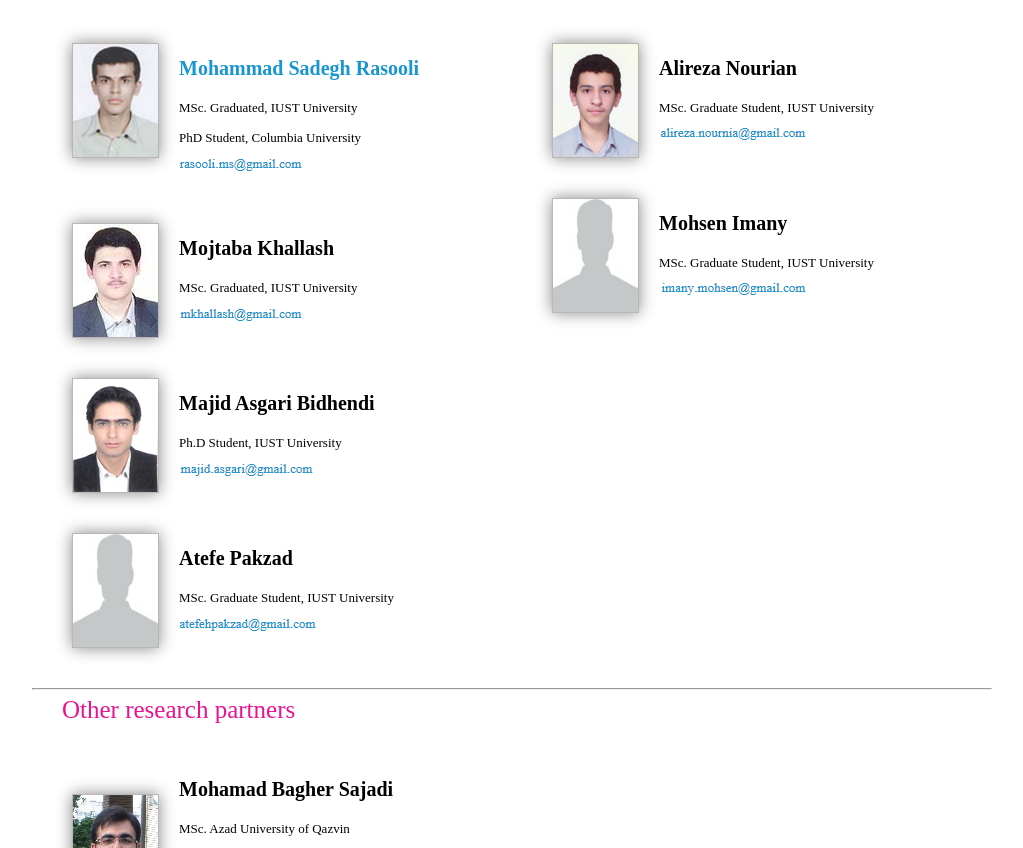
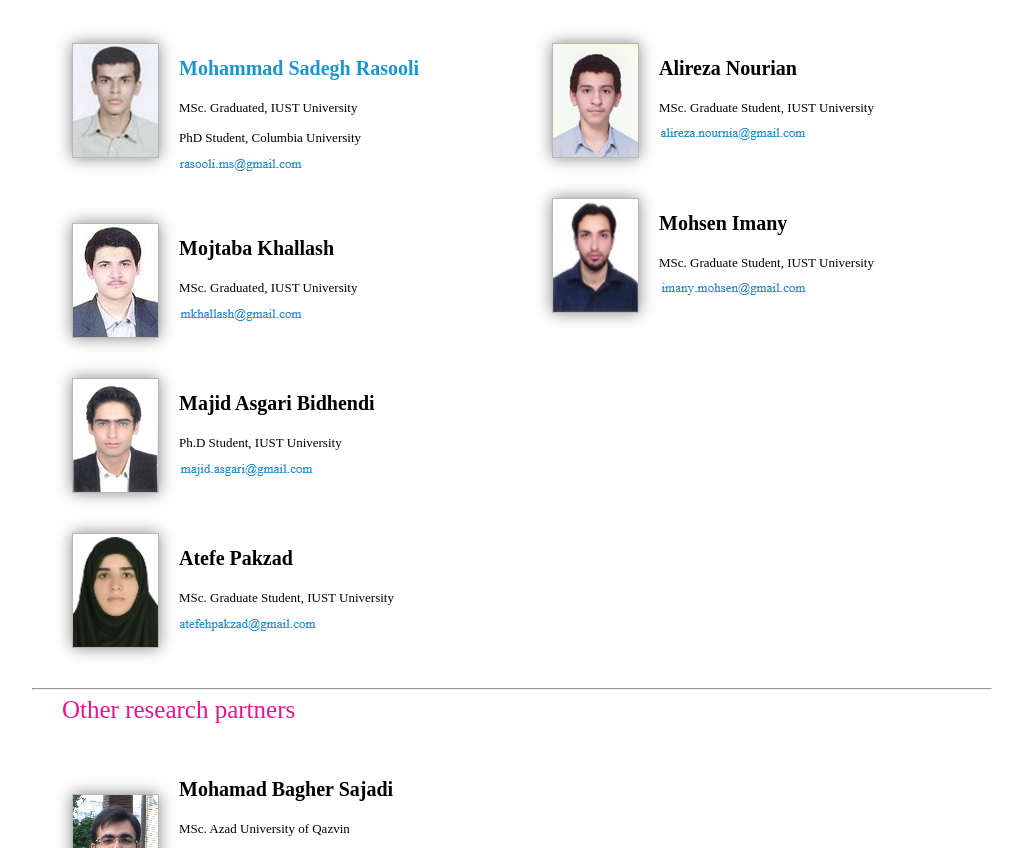
Before and after one commit to mojtaba-khallash/nlp-iust-site, a plain HTML site: page en/about.html in a window 1280 px wide. Shown: the part 362-1210 px from the top of the page, without its empty margins (128-1151 px from the left). Drawn offline with Linux system fonts and the light colour scheme; a web font is replaced by a local one.

Commit message:
update about page

```diff
--- a/en/about.html
+++ b/en/about.html
@@ -73,7 +73,7 @@
 					<br style="clear:both;"/>
 				</div>
 				<div>
-					<img class="panel" src="../images/about/no-image.jpg" style="width:85px;height:113px;"/>
+					<img class="panel" src="../images/about/pakzad.jpg" style="width:85px;height:113px;"/>
 					<span class="name">Atefe Pakzad</span><br/>
 					<span class="academic_rank">MSc. Graduate Student, IUST University</span><br/>
 					<a href="#" class="email"><img src="../images/about/pakzad.png"></a>
@@ -89,7 +89,7 @@
 					<br style="clear:both;"/>
 				</div>
 				<div>
-					<img class="panel" src="../images/about/no-image.jpg" style="width:85px;height:113px;"/>
+					<img class="panel" src="../images/about/imany.jpg" style="width:85px;height:113px;"/>
 					<span class="name">Mohsen Imany</span><br/>
 					<span class="academic_rank">MSc. Graduate Student, IUST University</span><br/>
 					<a href="#" class="email"><img src="../images/about/imany.png"></a>
```
Also changed, not shown: fa/about.html (+2 -2 lines), images/about/imany.jpg (added), images/about/pakzad.jpg (added).
